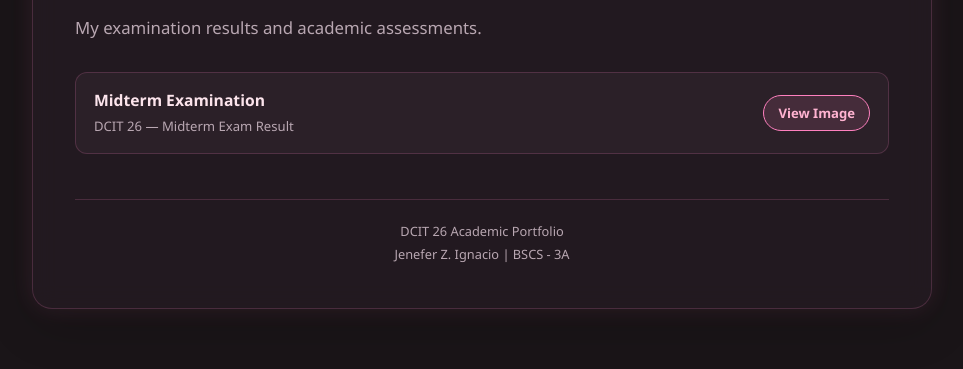
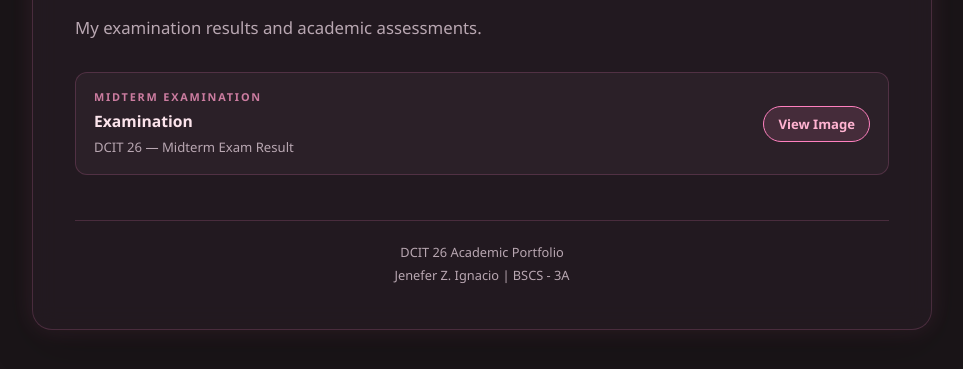
Before and after one commit to jeneferignacio/jenefer-portfolio, a plain HTML site: page exams.html in a window 1280 px wide. Shown: the part 237-606 px from the top of the page, without its empty margins (158-1121 px from the left). Drawn offline with Linux system fonts and the light colour scheme.

Commit message:
Refactor midterm exam section in exams.html
Updated the structure of the midterm examination section and added a file category.

```diff
--- a/exams.html
+++ b/exams.html
@@ -28,7 +28,11 @@
         <div class="file-card">
             <div class="file-info">
                 <div class="file-details">
-                    <h3>Midterm Examination</h3>
+
+                    <span class="file-category">Midterm Examination</span>
+
+                    <h3>Examination</h3>
+
                     <p>DCIT 26 — Midterm Exam Result</p>
                 </div>
             </div>
```
